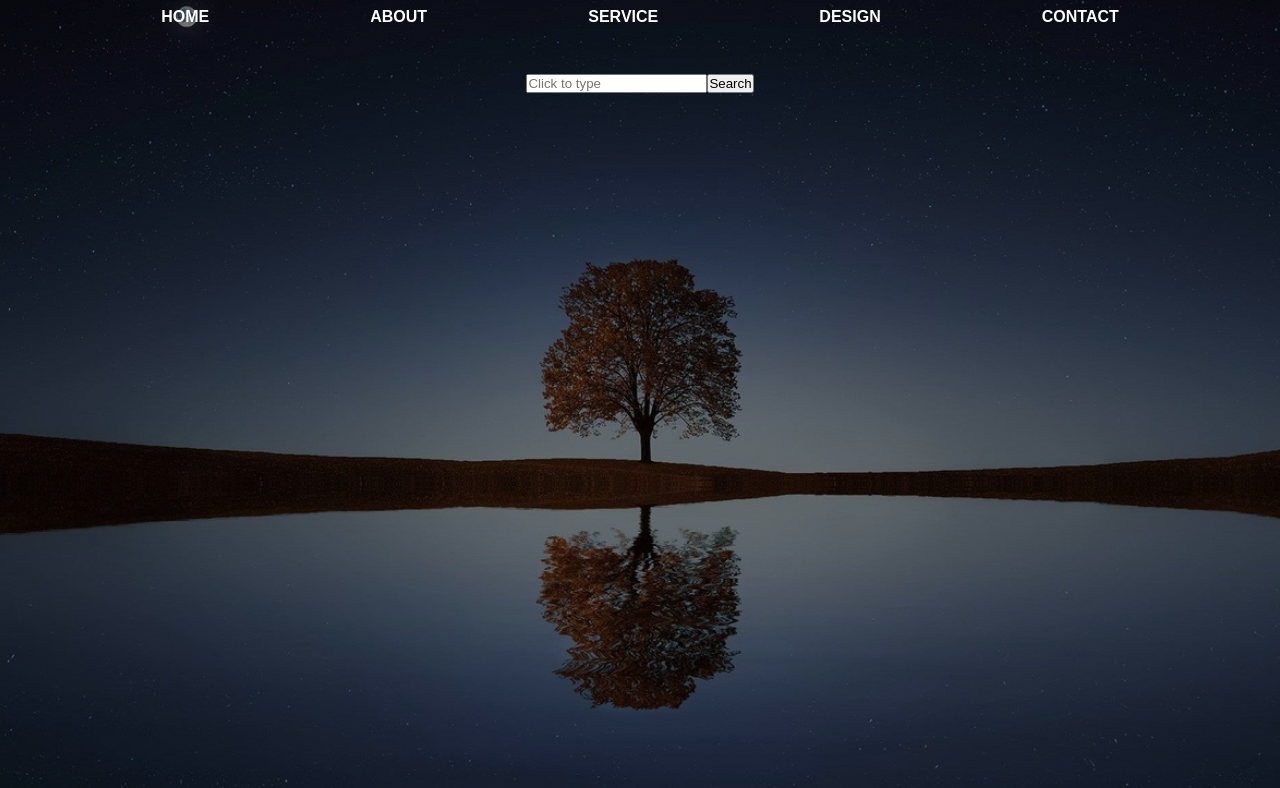
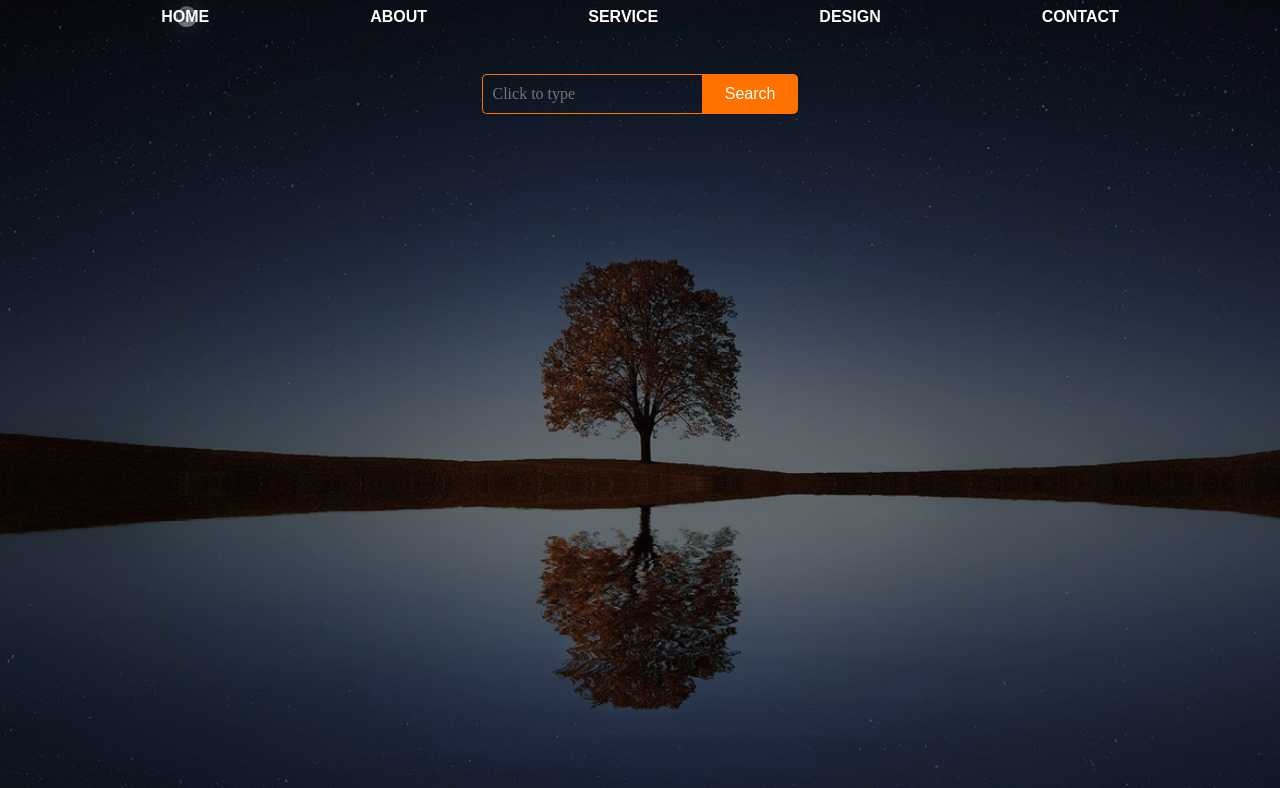
Before and after one commit to SafakKayaa/praroz-web-design-review, a plain HTML site: page index.html in a window 1280 px wide. Shown: the part 84-872 px from the top of the page. Drawn offline with Linux system fonts and the light colour scheme.

Commit message:
searchbar is done

```diff
--- a/index.html
+++ b/index.html
@@ -20,8 +20,8 @@
           </ul>
         </div>
         <div class="searchbar">
-          <input type="text" placeholder="Click to type" />
-          <a href="#"><button>Search</button></a>
+          <input type="text" class="click" placeholder="Click to type" />
+          <a href="#"><button class="search">Search</button></a>
         </div>
         <!--search barın cssini ayarlayıp devam edeceğim.-->
       </div>
--- a/style.css
+++ b/style.css
@@ -5,7 +5,12 @@
 
 .main {
   width: 100%;
-  background: linear-gradient(to top, rgba(0, 0, 0, 0.5)50%, rgba(0, 0, 0, 0.5)50%), url(img/1.jpg);
+  background: linear-gradient(
+      to top,
+      rgba(0, 0, 0, 0.5) 50%,
+      rgba(0, 0, 0, 0.5) 50%
+    ),
+    url(img/1.jpg);
   background-position: center;
   background-size: cover;
   height: 109vh;
@@ -15,10 +20,10 @@
   text-align: center;
   padding: 1em 0 3em 0;
   color: #ff7200;
-font-family: Arial ;
+  font-family: Arial;
 }
 
-ul{
+ul {
   text-align: center;
   display: flex;
   justify-content: space-evenly;
@@ -27,25 +32,61 @@ ul{
   align-items: center;
 }
 
-
-ul li a{
+ul li a {
   color: white;
   font-family: Arial;
   font-weight: bold;
   text-decoration: none;
 }
 
-ul li a:hover{
+ul li a:hover {
   color: #ff7200;
   transition: 0.4s ease-in-out;
 }
 
-.searchbar{
+.searchbar {
   display: flex;
   justify-content: center;
 }
 
-.navbar{
+.navbar {
   color: white;
   width: 100%;
 }
+
+.searchbar {
+  width: 30%;
+  margin: auto;
+  height: 2.5rem;
+}
+
+.click {
+  border: #ff7200 1px solid;
+  background: transparent;
+  color: white;
+  border-bottom-left-radius: 5px;
+  border-top-left-radius: 5px;
+  font-family: "Times New Roman", Times, serif;
+  border-right: none;
+  font-size: 1rem;
+  padding: 0.6rem;
+}
+
+.search{
+  height: 2.5rem;
+  background-color: #ff7200;
+  color: white;
+  border:#ff7200 2px solid;
+  border-top-right-radius: 5px;
+  border-bottom-right-radius: 5px;
+  font-size: 1rem;
+  width: 6rem;
+
+}
+.click:focus{
+  outline: none;
+}
+.search:focus{
+  outline: none;
+
+}
```
Lines whose indentation alone changed are shown as unchanged.
